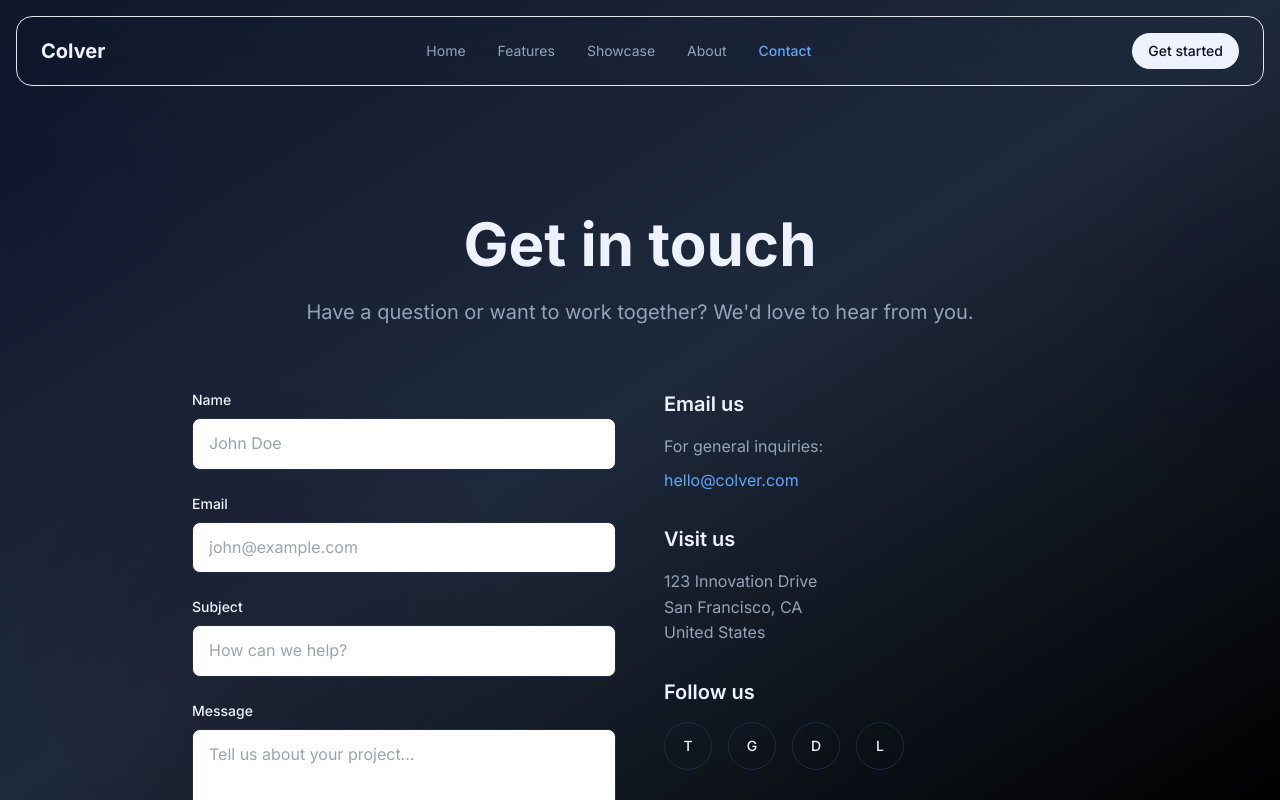
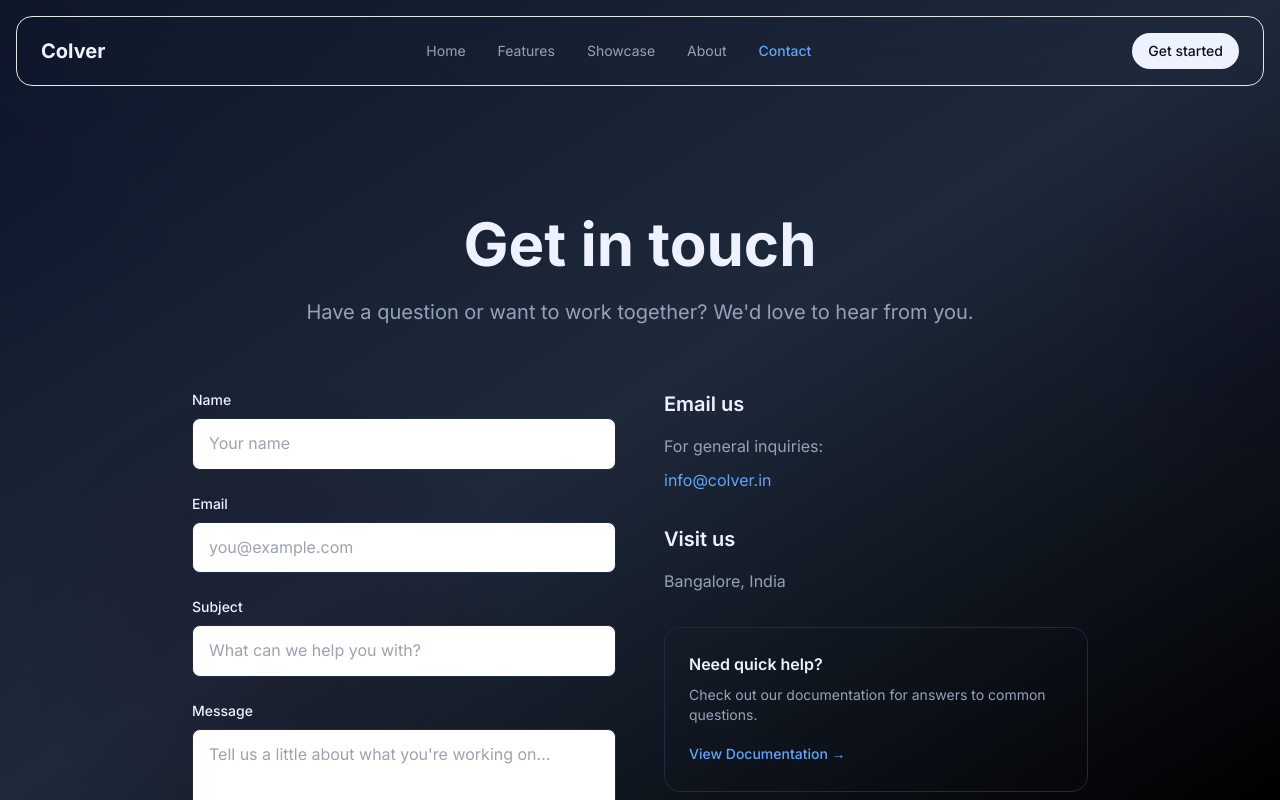
Before and after one commit to sharan-xd/Colver-WEBSITE-, a Next.js app: page /contact in a window 1280 px wide. Shown: the top 800 px of the page. Built offline with nearby package versions, Linux system fonts and the light colour scheme.

Commit message:
fix: update contact page details

```diff
--- a/components/sections/ContactSection/ContactSection.tsx
+++ b/components/sections/ContactSection/ContactSection.tsx
@@ -58,7 +58,7 @@ export default function ContactSection() {
                   className="w-full px-4 py-3 rounded-lg bg-secondary/50 border border-border
                              focus:border-primary focus:outline-none focus:ring-1 focus:ring-primary
                              transition-colors"
-                  placeholder="John Doe"
+                  placeholder="Your name"
                   required
                 />
               </div>
@@ -75,7 +75,7 @@ export default function ContactSection() {
                   className="w-full px-4 py-3 rounded-lg bg-secondary/50 border border-border
                              focus:border-primary focus:outline-none focus:ring-1 focus:ring-primary
                              transition-colors"
-                  placeholder="john@example.com"
+                  placeholder="you@example.com"
                   required
                 />
               </div>
@@ -92,7 +92,7 @@ export default function ContactSection() {
                   className="w-full px-4 py-3 rounded-lg bg-secondary/50 border border-border
                              focus:border-primary focus:outline-none focus:ring-1 focus:ring-primary
                              transition-colors"
-                  placeholder="How can we help?"
+                  placeholder="What can we help you with?"
                   required
                 />
               </div>
@@ -109,7 +109,7 @@ export default function ContactSection() {
                   className="w-full px-4 py-3 rounded-lg bg-secondary/50 border border-border
                              focus:border-primary focus:outline-none focus:ring-1 focus:ring-primary
                              transition-colors resize-none"
-                  placeholder="Tell us about your project..."
+                  placeholder="Tell us a little about what you're working on..."
                   required
                 />
               </div>
@@ -132,41 +132,16 @@ export default function ContactSection() {
               <div>
                 <h3 className="text-xl font-semibold mb-4">Email us</h3>
                 <p className="text-muted mb-2">For general inquiries:</p>
-                <a href="mailto:hello@colver.com" className="text-primary hover:underline">
-                  hello@colver.com
+                <a href="mailto:info@colver.in" className="text-primary hover:underline">
+                  info@colver.in
                 </a>
               </div>
 
               <div>
                 <h3 className="text-xl font-semibold mb-4">Visit us</h3>
                 <p className="text-muted">
-                  123 Innovation Drive <br />
-                  San Francisco, CA <br />
-                  United States
+                  Bangalore, India
                 </p>
-              </div>
-
-              <div>
-                <h3 className="text-xl font-semibold mb-4">Follow us</h3>
-                <div className="flex gap-4">
-                  {[
-                    { name: 'Twitter', href: '#' },
-                    { name: 'GitHub', href: '#' },
-                    { name: 'Discord', href: '#' },
-                    { name: 'LinkedIn', href: '#' },
-                  ].map((social) => (
-                    <a
-                      key={social.name}
-                      href={social.href}
-                      className="w-12 h-12 rounded-full bg-secondary/50 border border-border
-                                 flex items-center justify-center text-sm font-medium
-                                 hover:border-primary/50 hover:text-primary transition-colors"
-                      aria-label={social.name}
-                    >
-                      {social.name[0]}
-                    </a>
-                  ))}
-                </div>
               </div>
 
               <div className="p-6 rounded-2xl bg-secondary/30 border border-border">
```
